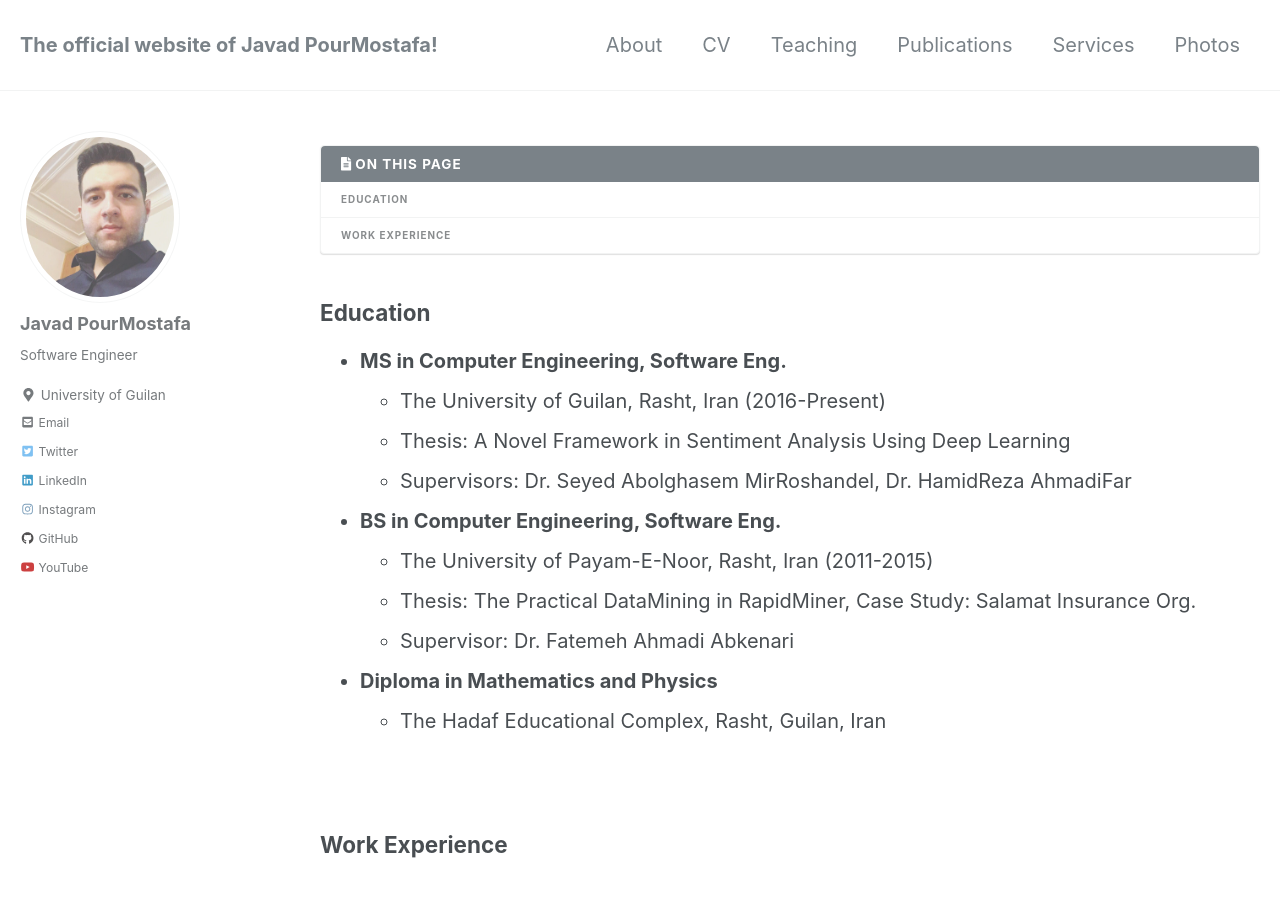
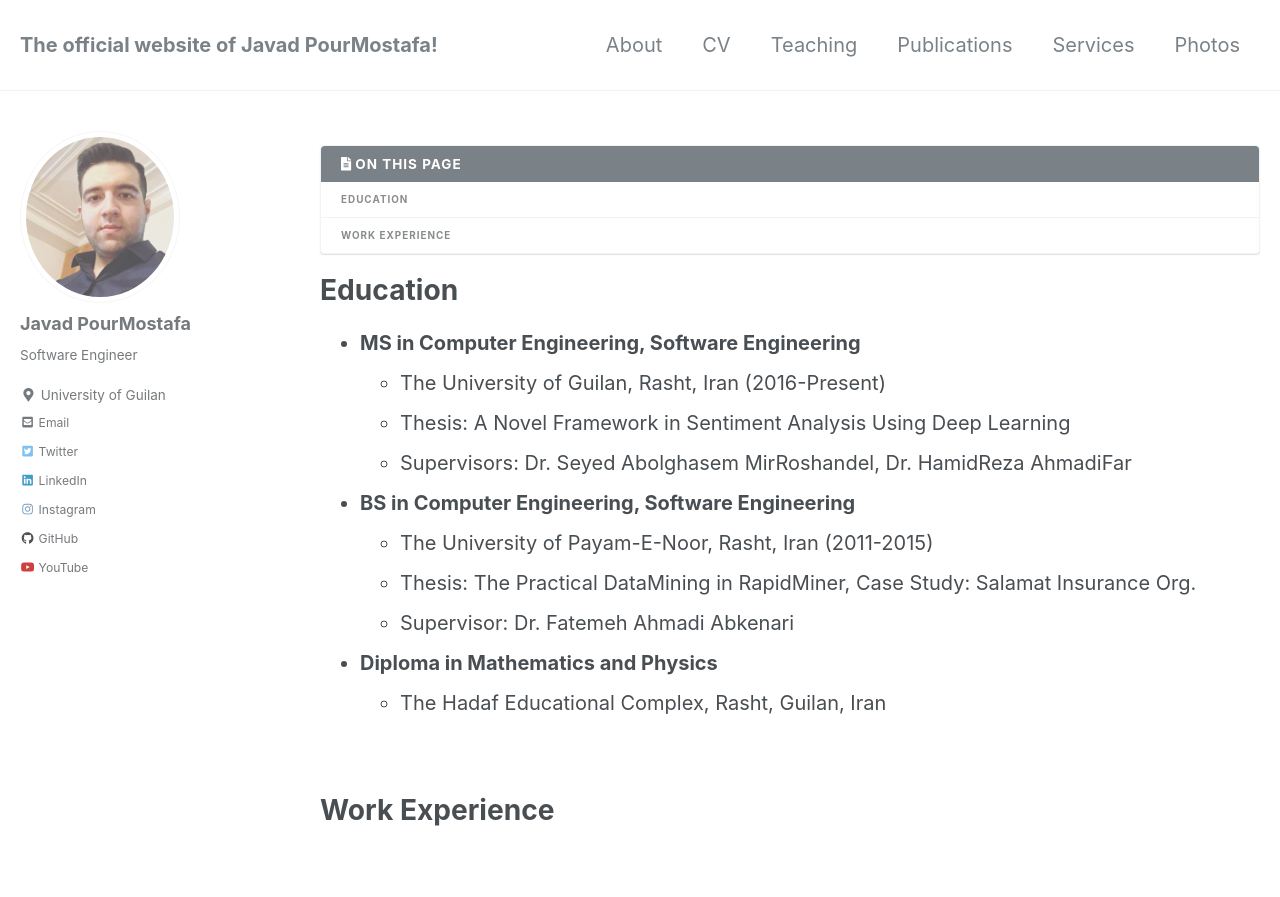
Before and after one commit to JoyeBright/JoyeBright.github.io, a Jekyll site: the page built from _pages/cv.md, in a window 1280 px wide and 900 px high. Shown: the top 897 px of the window. Built offline with Jekyll 4.4.1, drawn with Linux system fonts in a browser that asks for light colours; nearby versions of some CDN libraries.

Commit message:
Update cv.md

```diff
--- a/_pages/cv.md
+++ b/_pages/cv.md
@@ -6,13 +6,13 @@ author_profile: true
 ---
 {% include base_path %}
 {% include toc %}
-## Education
- * <b>MS in Computer Engineering, Software Eng.</b><br>
+# Education
+ * <b>MS in Computer Engineering, Software Engineering</b><br>
    * The University of Guilan, Rasht, Iran (2016-Present)<br>
    * Thesis: A Novel Framework in Sentiment Analysis Using Deep Learning<br>
    * Supervisors: Dr. Seyed Abolghasem MirRoshandel, Dr. HamidReza AhmadiFar
 
- * <b>BS in Computer Engineering, Software Eng.</b><br>
+ * <b>BS in Computer Engineering, Software Engineering</b><br>
      * The University of Payam-E-Noor, Rasht, Iran (2011-2015)<br>
      * Thesis: The Practical DataMining in RapidMiner, Case Study: Salamat Insurance Org.<br>
      * Supervisor: Dr. Fatemeh Ahmadi Abkenari
@@ -23,4 +23,4 @@ author_profile: true
 
 <br>
 
-## Work Experience
+# Work Experience
```
